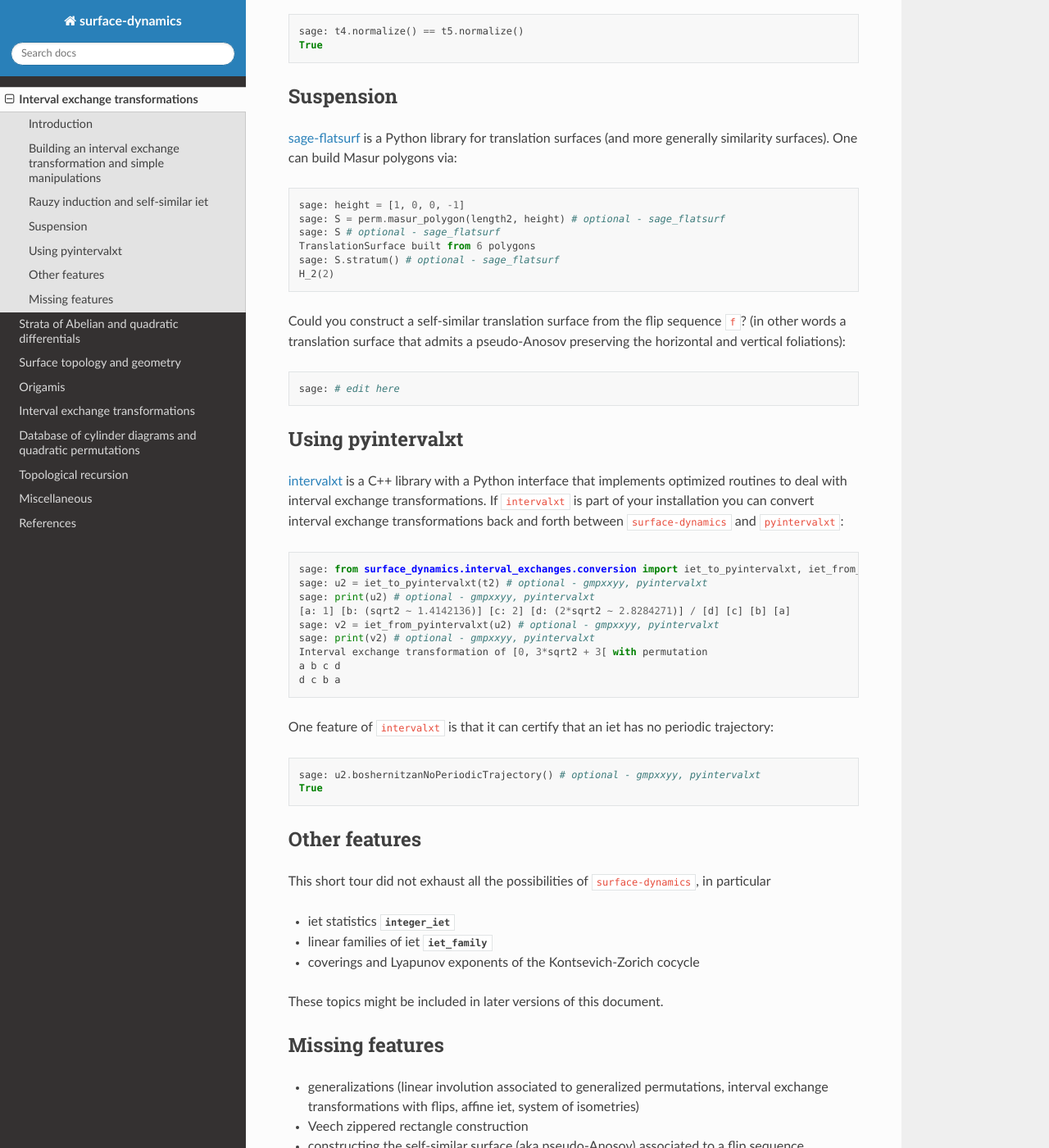
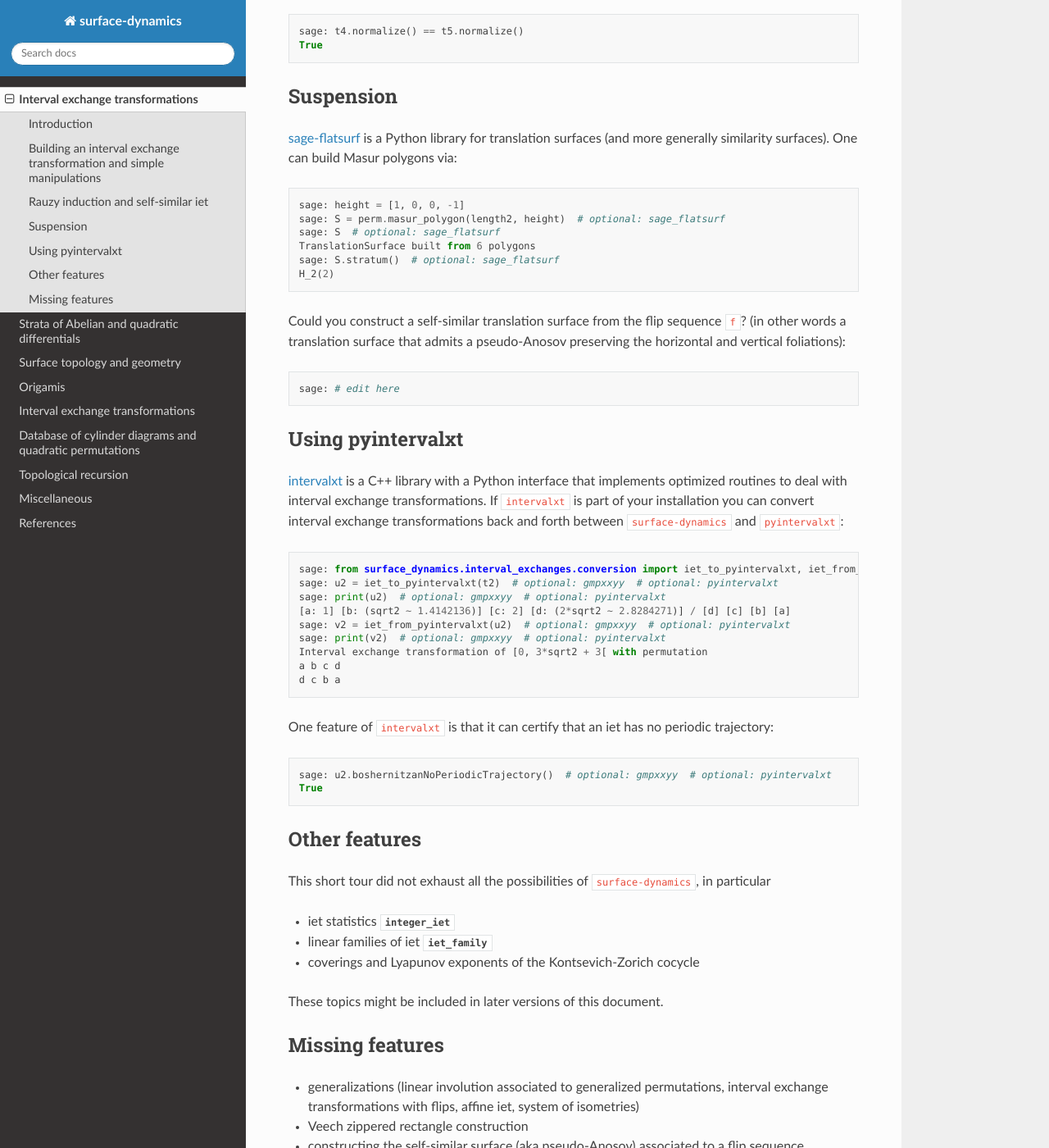
Before and after one commit to flatsurf/surface-dynamics, a Sphinx documentation site: the page built from doc/source/demo_interval_exchanges.rst, in a window 1280 px wide and 1400 px high, scrolled down 3167 px. Shown: the whole window at 82% size. Built offline with Sphinx 7.4.7 and the Read the Docs theme 2.0.0, drawn with Linux system fonts in a browser that asks for light colours.

Commit message:
Fix optional selectors
these tests should run when all of the conditions are satisfied not only
the first one.

```diff
--- a/doc/source/demo_interval_exchanges.rst
+++ b/doc/source/demo_interval_exchanges.rst
@@ -158,10 +158,10 @@ Suspension
 surfaces (and more generally similarity surfaces). One can build Masur polygons via::
 
     sage: height = [1, 0, 0, -1]
-    sage: S = perm.masur_polygon(length2, height) # optional - sage_flatsurf
-    sage: S # optional - sage_flatsurf
+    sage: S = perm.masur_polygon(length2, height)  # optional: sage_flatsurf
+    sage: S  # optional: sage_flatsurf
     TranslationSurface built from 6 polygons
-    sage: S.stratum() # optional - sage_flatsurf
+    sage: S.stratum()  # optional: sage_flatsurf
     H_2(2)
 
 Could you construct a self-similar translation surface from the flip sequence ``f``? (in other words
@@ -179,19 +179,19 @@ transformations. If ``intervalxt`` is part of your installation you can convert
 interval exchange transformations back and forth between ``surface-dynamics``
 and ``pyintervalxt``::
 
-    sage: from surface_dynamics.interval_exchanges.conversion import iet_to_pyintervalxt, iet_from_pyintervalxt # optional - gmpxxyy, pyintervalxt
-    sage: u2 = iet_to_pyintervalxt(t2) # optional - gmpxxyy, pyintervalxt
-    sage: print(u2) # optional - gmpxxyy, pyintervalxt
+    sage: from surface_dynamics.interval_exchanges.conversion import iet_to_pyintervalxt, iet_from_pyintervalxt  # optional: gmpxxyy  # optional: pyintervalxt
+    sage: u2 = iet_to_pyintervalxt(t2)  # optional: gmpxxyy  # optional: pyintervalxt
+    sage: print(u2)  # optional: gmpxxyy  # optional: pyintervalxt
     [a: 1] [b: (sqrt2 ~ 1.4142136)] [c: 2] [d: (2*sqrt2 ~ 2.8284271)] / [d] [c] [b] [a]
-    sage: v2 = iet_from_pyintervalxt(u2) # optional - gmpxxyy, pyintervalxt
-    sage: print(v2) # optional - gmpxxyy, pyintervalxt
+    sage: v2 = iet_from_pyintervalxt(u2)  # optional: gmpxxyy  # optional: pyintervalxt
+    sage: print(v2)  # optional: gmpxxyy  # optional: pyintervalxt
     Interval exchange transformation of [0, 3*sqrt2 + 3[ with permutation
     a b c d
     d c b a
 
 One feature of ``intervalxt`` is that it can certify that an iet has no periodic trajectory::
 
-    sage: u2.boshernitzanNoPeriodicTrajectory() # optional - gmpxxyy, pyintervalxt
+    sage: u2.boshernitzanNoPeriodicTrajectory()  # optional: gmpxxyy  # optional: pyintervalxt
     True
 
 Other features
```
Also changed, not shown: 2 other files.
